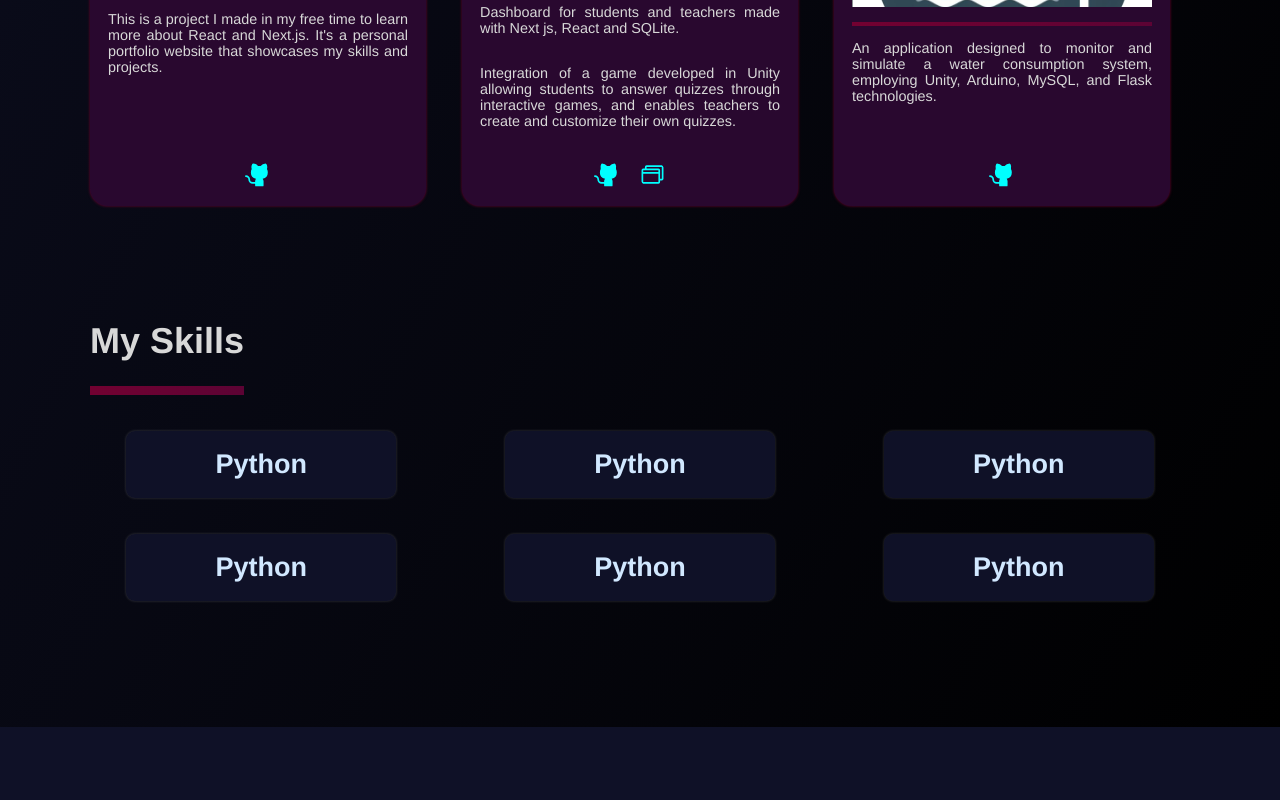
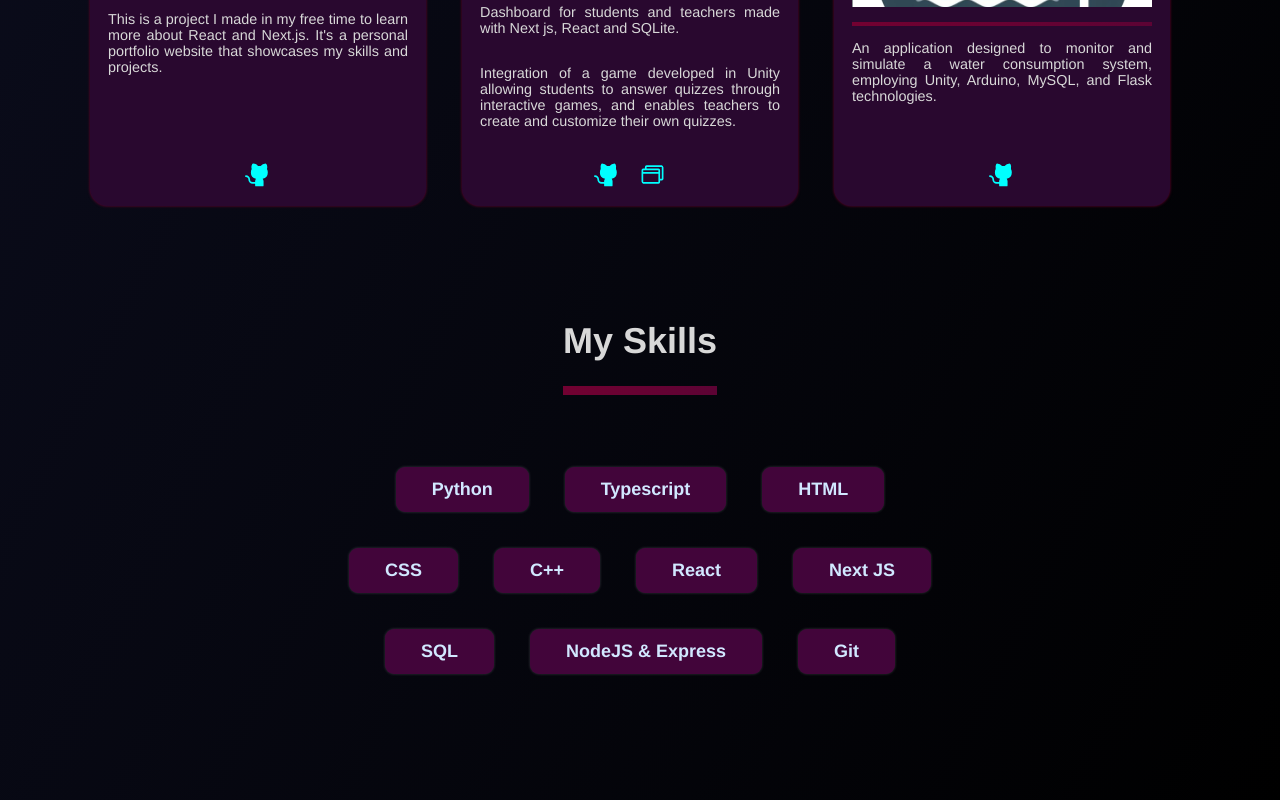
Before and after one commit to kaledenriquez/kaled-website, a Next.js app: page / in a window 1280 px wide. Shown: the part 1793-2593 px from the top of the page. Before the commit the page ends 2520 px from the top, so only its background shows below. Built offline with nearby package versions, Linux system fonts and the light colour scheme.

Commit message:
added skills

```diff
--- a/src/app/skills/skills.tsx
+++ b/src/app/skills/skills.tsx
@@ -13,19 +13,31 @@ export default function Skills(){
                     <h1>Python</h1>
                 </div>
                 <div className={styles.smallCard}>
-                    <h1>Python</h1>
+                    <h1>Typescript</h1>
                 </div>
                 <div className={styles.smallCard}>
-                    <h1>Python</h1>
+                    <h1>HTML</h1>
                 </div>
                 <div className={styles.smallCard}>
-                    <h1>Python</h1>
+                    <h1>CSS</h1>
                 </div>
                 <div className={styles.smallCard}>
-                    <h1>Python</h1>
+                    <h1>C++</h1>
                 </div>
                 <div className={styles.smallCard}>
-                    <h1>Python</h1>
+                    <h1>React</h1>
+                </div>
+                <div className={styles.smallCard}>
+                    <h1>Next JS</h1>
+                </div>
+                <div className={styles.smallCard}>
+                    <h1>SQL</h1>
+                </div>
+                <div className={styles.smallCard}>
+                    <h1>NodeJS & Express</h1>
+                </div>
+                <div className={styles.smallCard}>
+                    <h1>Git</h1>
                 </div>
             </div>
         </div>
--- a/src/app/styles/skills.module.css
+++ b/src/app/styles/skills.module.css
@@ -2,7 +2,7 @@
     display: flex;
     flex-direction: column;
     justify-content: center;
-    align-items: flex-start;
+    align-items: center;
     margin: 5rem;
 }
 
@@ -14,34 +14,34 @@
 }
 
 .underline{
-    width: 100%;
     height: 0.5rem;
     background-image: linear-gradient(to right, var(--quinary-color), var(--quaternary-color));
 }
 
 .skillsContent{
     display: flex;
-    justify-content: space-around;
+    justify-content: center;
     flex-wrap: wrap;
     padding: 2rem 0;
     gap: 2rem;
-    width: 100%;
+    width: 55%;
+    margin-top: 2rem;
 }
 
 .smallCard {
     display: flex;
     justify-content: center;
     align-items: center;
-    background-color: var(--primary-color);
+    background-color: var(--tertiary-color);
     border-radius: 0.5rem;
-    width: 15rem;
+    padding: 0 2rem;
     box-shadow: 0 0 3px rgba(255, 255, 255, 0.2);
     transition: transform 0.3s ease, box-shadow 0.3s ease;
     text-align: center;
 }
 
 .smallCard h1 {
-    font-size: 1.5rem;
+    font-size: 1rem;
     color: #D1E8FF;
 }
 
```
